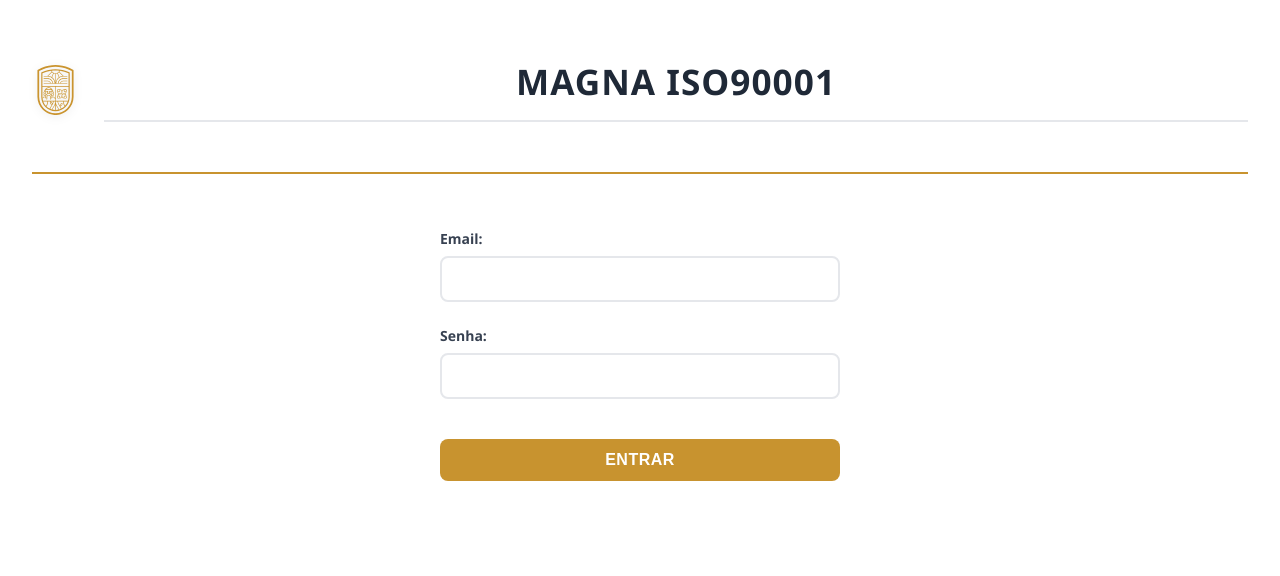
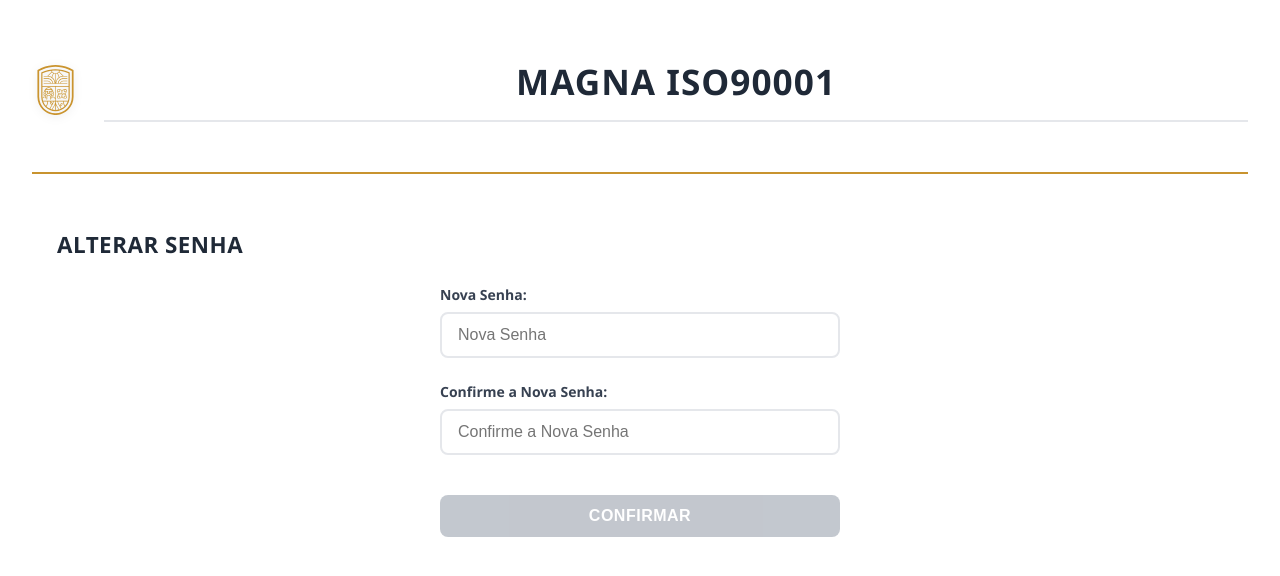
Before and after one commit to creative-alex/Magna-ISO9001, a React (Create React App) app: page /first-login in a window 1280 px wide. Before the commit this address led to /. Shown: the top 576 px of the page. Built offline with nearby package versions, Linux system fonts and the light colour scheme; no server answers.

Commit message:
Update source files and add .gitignore

```diff
--- a/src/App.js
+++ b/src/App.js
@@ -105,11 +105,7 @@ function App() {
         />
         <Route
           path="/first-login"
-          element={
-            <ProtectedRoute>
-              <FirstLogin />
-            </ProtectedRoute>
-          }
+          element={<FirstLogin />}
         />
       </Routes>
       <ToastContainer
--- a/src/components/Auth/firstLogin.jsx
+++ b/src/components/Auth/firstLogin.jsx
@@ -5,31 +5,59 @@ import { toast } from "react-toastify";
 import "react-toastify/dist/ReactToastify.css";
 import LogoutButton from "./logout";
 import Logo from "../../logo.svg";
+import { APP_CONSTANTS } from "../../utils/constants";
 
 const FirstLoginComponent = ({ onComplete }) => {
   const [newPassword, setNewPassword] = useState("");
   const [confirmPassword, setConfirmPassword] = useState("");
+  const [loading, setLoading] = useState(false);
   const { userEmail } = useContext(UserContext);
   const navigate = useNavigate();
 
+  // Validações em tempo real
+  const isPasswordValid = newPassword.length >= APP_CONSTANTS.MIN_PASSWORD_LENGTH;
+  const passwordsMatch = newPassword === confirmPassword && confirmPassword.length > 0;
+
   const handlePasswordChange = async () => {
+    // Verificar se já está a processar
+    if (loading) return;
+
+    setLoading(true);
+
+    // Limpar erros anteriores
     try {
+      // Validações
       if (!userEmail) {
         throw new Error("Erro: colaborador não encontrado.");
       }
 
-      if (newPassword.length < 6) {
-        throw new Error("A senha deve ter pelo menos 6 caracteres.");
+      if (!newPassword.trim()) {
+        throw new Error("Por favor, insira uma nova senha.");
+      }
+
+      if (newPassword.length < APP_CONSTANTS.MIN_PASSWORD_LENGTH) {
+        throw new Error(`A senha deve ter pelo menos ${APP_CONSTANTS.MIN_PASSWORD_LENGTH} caracteres.`);
+      }
+
+      if (!confirmPassword.trim()) {
+        throw new Error("Por favor, confirme a nova senha.");
       }
 
       if (newPassword !== confirmPassword) {
         throw new Error("As senhas não coincidem.");
       }
 
-      const response = await fetch(`http://localhost:3001/auth/update-first-login`, {
+      const response = await fetch(`https://api9001.duckdns.org/users/update-first-login`, {
         method: "POST",
-        headers: { "Content-Type": "application/json" },
-        body: JSON.stringify({ userEmail, newPassword }),
+        headers: {
+          "Content-Type": "application/json",
+          "Authorization": `Bearer ${localStorage.getItem('token')}`
+        },
+        body: JSON.stringify({
+          userEmail,
+          newPassword,
+          isFirstLogin: false // ✅ Definir como false após alterar senha
+        }),
       });
 
       const data = await response.json();
@@ -38,19 +66,23 @@ const FirstLoginComponent = ({ onComplete }) => {
       // Exibe uma mensagem de sucesso
       toast.success("Senha alterada com sucesso! Faça login novamente.");
 
-      // Adiciona um atraso antes de chamar onComplete
+      // Limpar dados do localStorage e redirecionar
       setTimeout(() => {
-        // Remove o colaborador do localStorage
         localStorage.removeItem("user");
-        // Chama a função onComplete se fornecida
+        localStorage.removeItem("token");
+        localStorage.removeItem("userEmail");
+
         if (onComplete) {
           onComplete();
         } else {
+          // Redirecionar para página de login
           navigate("/");
         }
-      }, 3000); // 3 segundos de atraso
+      }, 2000); // 2 segundos de atraso
     } catch (error) {
       toast.error(error.message);
+    } finally {
+      setLoading(false);
     }
   };
 
@@ -72,7 +104,17 @@ const FirstLoginComponent = ({ onComplete }) => {
               onChange={(e) => setNewPassword(e.target.value)}
               className="auth-input"
             />
+
+            {/* Indicadores de validação da senha */}
+            {newPassword && (
+              <div style={{ marginTop: '8px', fontSize: '12px' }}>
+                <div style={{ color: isPasswordValid ? 'green' : 'red' }}>
+                  {isPasswordValid ? '✅' : '❌'} Pelo menos {APP_CONSTANTS.MIN_PASSWORD_LENGTH} caracteres
+                </div>
+              </div>
+            )}
           </div>
+
           <div className="auth-field">
             <label className="auth-label">Confirme a Nova Senha:</label>
             <input
@@ -82,9 +124,28 @@ const FirstLoginComponent = ({ onComplete }) => {
               onChange={(e) => setConfirmPassword(e.target.value)}
               className="auth-input"
             />
+
+            {/* Indicador de confirmação */}
+            {confirmPassword && (
+              <div style={{ marginTop: '8px', fontSize: '12px' }}>
+                <div style={{ color: passwordsMatch ? 'green' : 'red' }}>
+                  {passwordsMatch ? '✅ Senhas coincidem' : '❌ Senhas não coincidem'}
+                </div>
+              </div>
+            )}
           </div>
-          <button type="button" className="auth-button" onClick={handlePasswordChange}>
-            Confirmar
+
+          <button
+            type="button"
+            className="auth-button"
+            onClick={handlePasswordChange}
+            disabled={loading || !isPasswordValid || !passwordsMatch}
+            style={{
+              opacity: (loading || !isPasswordValid || !passwordsMatch) ? 0.6 : 1,
+              cursor: (loading || !isPasswordValid || !passwordsMatch) ? 'not-allowed' : 'pointer'
+            }}
+          >
+            {loading ? 'Processando...' : 'Confirmar'}
           </button>
         </form>
       </div>
--- a/src/components/Auth/login.jsx
+++ b/src/components/Auth/login.jsx
@@ -13,10 +13,9 @@ const Login = ({onLoginSuccess}) => {
     const [password, setPassword] = useState("");
     const [error, setError] = useState("");
     const [loading, setLoading] = useState(false);
-    const [isFirstLogin, setIsFirstLogin] = useState(false);
     const navigate = useNavigate();
     const location = useLocation();
-    const { auth, isAuthenticated } = useContext(UserContext);
+    const { auth, isAuthenticated, setUserEmail } = useContext(UserContext);
     const hasShownToast = useRef(false); // Prevenir múltiplos toasts
     const isLoginInProgress = useRef(false); // Prevenir re-execução do login
 
@@ -29,7 +28,6 @@ const Login = ({onLoginSuccess}) => {
             setPassword("");
             setError("");
             setLoading(false);
-            setIsFirstLogin(false);
         }
     }, [isAuthenticated]);
 
@@ -70,10 +68,18 @@ const Login = ({onLoginSuccess}) => {
             if (response.ok) {
                 // Verificar se é o primeiro login
                 if (data.isFirstLogin) {
-                    setIsFirstLogin(true);
+                    console.log("✅ É primeiro login! Redirecionando para /first-login...");
                     setLoading(false);
                     isLoginInProgress.current = false;
+
+                    // Guardar email no contexto para o first login
+                    setUserEmail(data.email);
+
+                    // Redirecionar para a página de first login
+                    navigate("/first-login", { replace: true });
                     return; // Não continuar com o login normal
+                } else {
+                    console.log("❌ NÃO é primeiro login, continuando login normal...");
                 }
 
                 // Login bem-sucedido - só mostrar toast se foi um login real, não um redirecionamento
@@ -103,19 +109,7 @@ const Login = ({onLoginSuccess}) => {
         }
     }
 
-    const handleFirstLoginComplete = () => {
-        setIsFirstLogin(false);
-        hasShownToast.current = false; // Reset toast flag
-        isLoginInProgress.current = false; // Reset login flag
-        // Redirecionar para a página de login novamente
-        toast.success("Senha alterada com sucesso! Faça login novamente.");
-    };
-
-    // Se for primeiro login, mostrar o componente FirstLogin
-    if (isFirstLogin) {
-        return <FirstLoginComponent onComplete={handleFirstLoginComplete} />;
-    }
-
+    console.log("🎯 Mostrando login normal");
     return (
         <>
             {loading ? (
--- a/src/utils/constants.js
+++ b/src/utils/constants.js
@@ -1,6 +1,6 @@
 // API Configuration
 export const API_CONFIG = {
-  BASE_URL: process.env.REACT_APP_API_URL || 'http://localhost:3001',
+  BASE_URL: process.env.REACT_APP_API_URL,
   ENDPOINTS: {
     AUTH: '/auth',
     USERS: '/users',
@@ -11,6 +11,6 @@ export const API_CONFIG = {
 
 // Other constants can be added here
 export const APP_CONSTANTS = {
-  MIN_PASSWORD_LENGTH: 8,
+  MIN_PASSWORD_LENGTH: 6,
   MAX_UPLOAD_SIZE: 10 * 1024 * 1024,
 };
```
Also changed, not shown: 1 other file (tests, documents, lock files or other folders).
